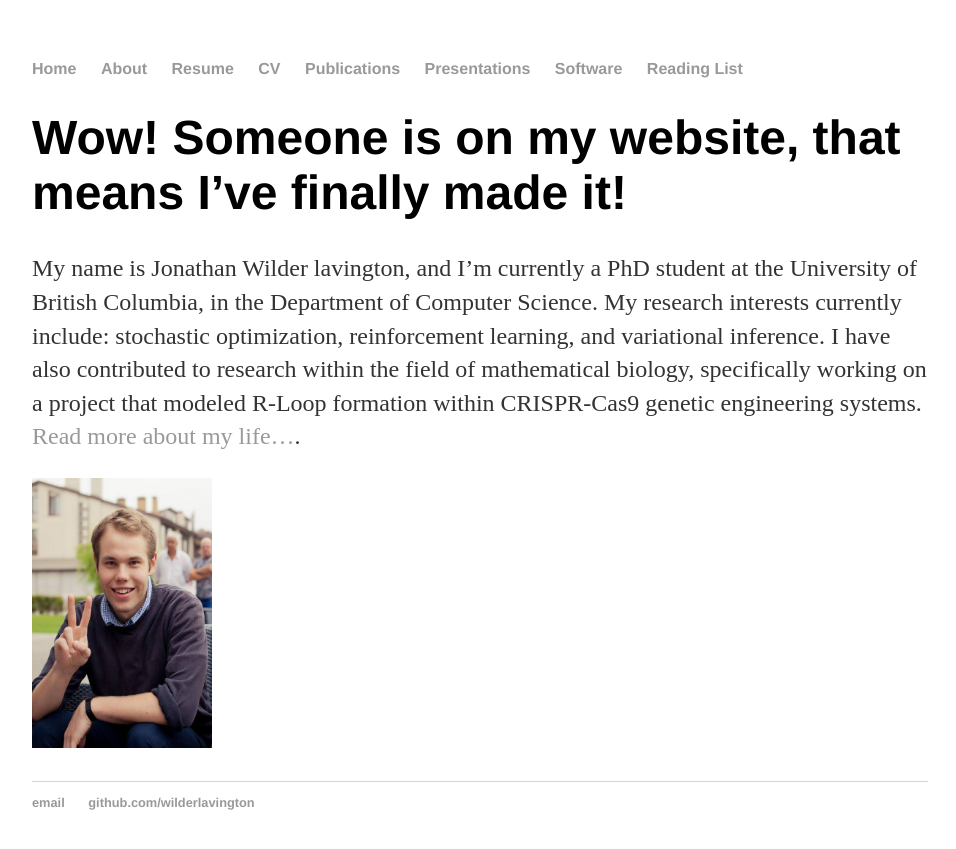
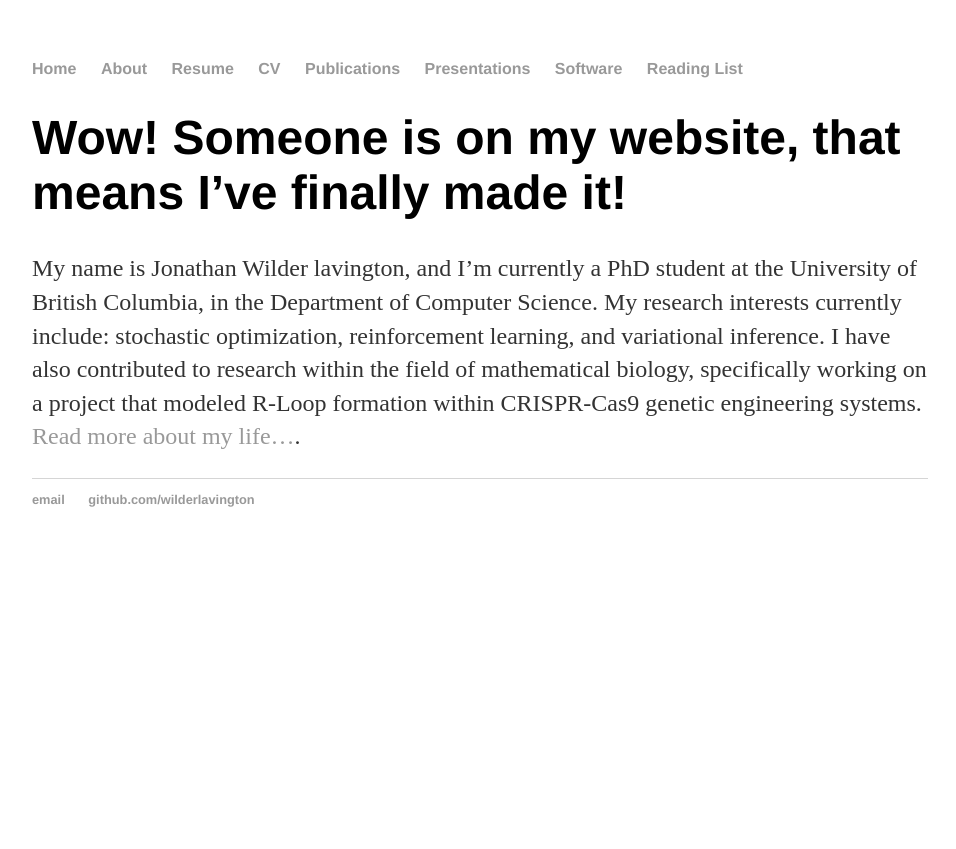
Before and after one commit to WilderLavington/old_web_page, a Jekyll site: the page built from index.md, in a window 1280 px wide. Shown: the top 849 px of the page, without its empty margins (160-1116 px from the left). Built offline with Jekyll 4.4.1, drawn with Linux system fonts in a browser that asks for light colours; our own code applies the rules of GitHub Pages for plain Markdown files.

Commit message:
Update index.md

```diff
--- a/index.md
+++ b/index.md
@@ -5,5 +5,3 @@ in the Department of Computer Science. My research interests currently include:
 reinforcement learning, and variational inference. I have also contributed to research within the field of mathematical
 biology, specifically working on a project that modeled R-Loop formation within CRISPR-Cas9 genetic engineering systems.
 [Read more about my life...](https://wilderlavington.github.io/about/).
-
-<img src="/assets/profile.png"  width="180" height="270">
```
